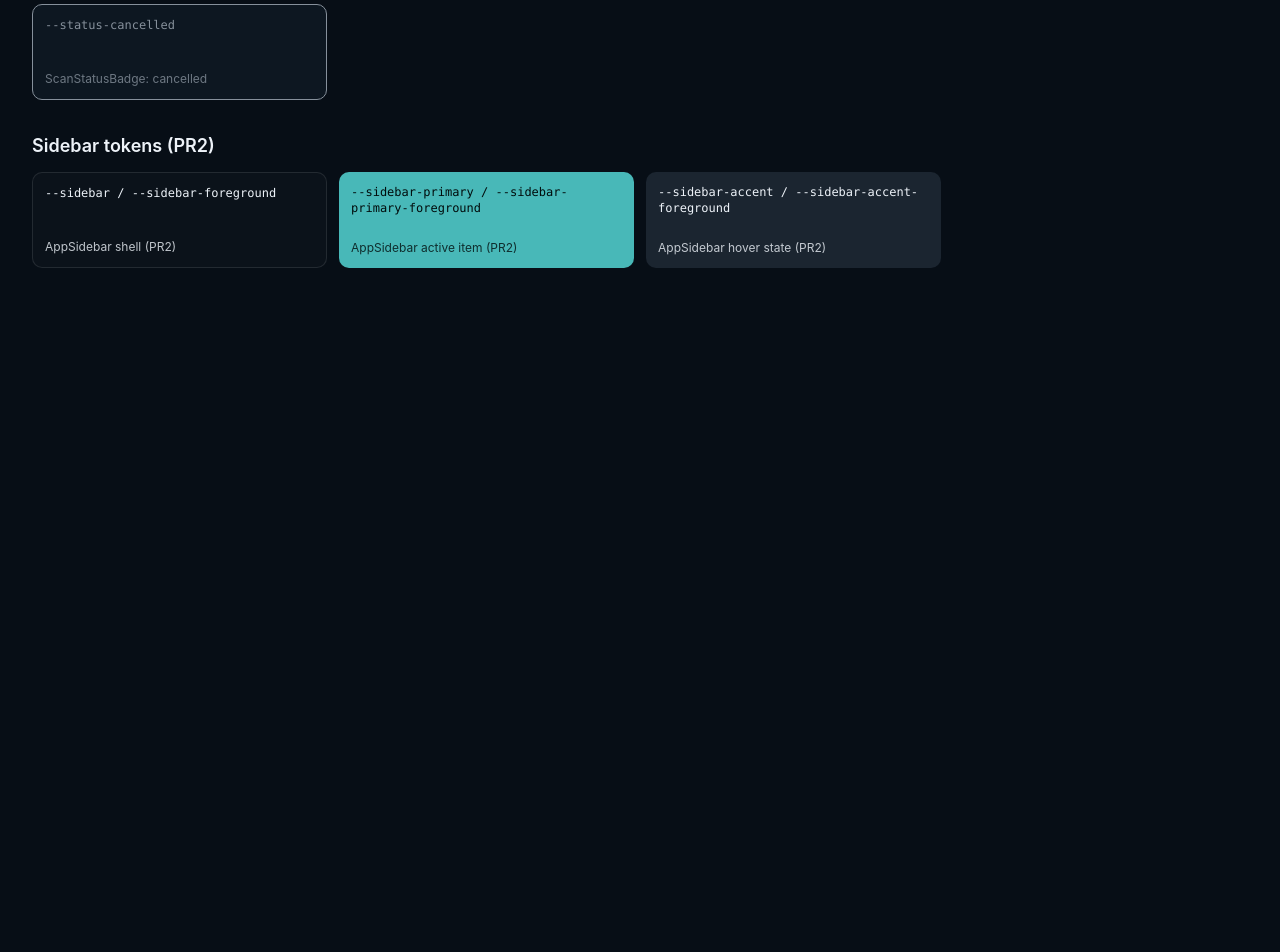
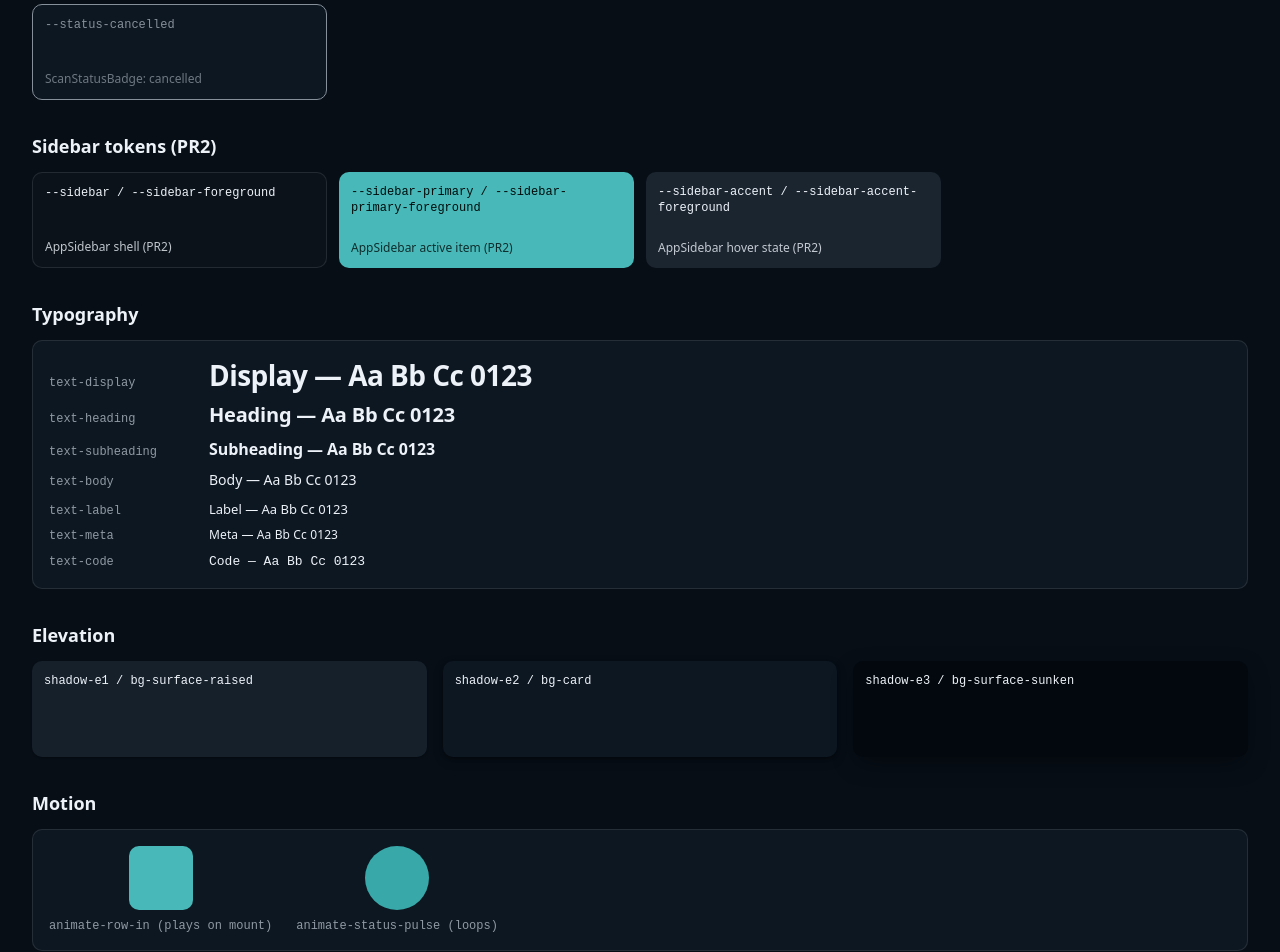
Before and after one commit to Juangarciaing/devsecops-security-orchestrator, a React (Vite) app in the folder frontend/: page /dev/palette-preview in a window 1280 px wide. Shown: the part 540-1492 px from the top of the page. Before the commit the page ends 840 px from the top, so only its background shows below. Built offline with nearby package versions, Linux system fonts and the light colour scheme; no server answers.

Commit message:
feat(design-system): add typography/motion/elevation token layer

```diff
--- a/frontend/package.json
+++ b/frontend/package.json
@@ -15,6 +15,8 @@
     "preview": "vite preview"
   },
   "dependencies": {
+    "@fontsource/ibm-plex-mono": "^5.3.0",
+    "@fontsource/ibm-plex-sans": "^5.3.0",
     "@hookform/resolvers": "^5.4.0",
     "@tanstack/react-query": "^5.101.2",
     "axios": "^1.18.1",
--- a/frontend/src/app/PalettePreviewPage.tsx
+++ b/frontend/src/app/PalettePreviewPage.tsx
@@ -104,6 +104,121 @@ function SwatchGrid({ title, swatches }: { title: string; swatches: Swatch[] })
   )
 }
 
+type TypeScaleStep = { name: string; className: string; sample: string }
+
+const TYPE_SCALE_STEPS: TypeScaleStep[] = [
+  { name: 'text-display', className: 'text-display', sample: 'Display — Aa Bb Cc 0123' },
+  { name: 'text-heading', className: 'text-heading', sample: 'Heading — Aa Bb Cc 0123' },
+  {
+    name: 'text-subheading',
+    className: 'text-subheading',
+    sample: 'Subheading — Aa Bb Cc 0123',
+  },
+  { name: 'text-body', className: 'text-body', sample: 'Body — Aa Bb Cc 0123' },
+  { name: 'text-label', className: 'text-label', sample: 'Label — Aa Bb Cc 0123' },
+  { name: 'text-meta', className: 'text-meta', sample: 'Meta — Aa Bb Cc 0123' },
+  {
+    name: 'text-code',
+    className: 'text-code font-mono',
+    sample: 'Code — Aa Bb Cc 0123',
+  },
+]
+
+function TypographySection() {
+  return (
+    <section className="space-y-3">
+      <h2 className="text-lg font-semibold">Typography</h2>
+      <div className="space-y-2 rounded-lg border border-border bg-card p-4">
+        {TYPE_SCALE_STEPS.map((step) => (
+          <div key={step.name} className="flex flex-wrap items-baseline gap-4">
+            <span className="w-36 shrink-0 font-mono text-xs text-muted-foreground">
+              {step.name}
+            </span>
+            <p className={step.className}>{step.sample}</p>
+          </div>
+        ))}
+      </div>
+    </section>
+  )
+}
+
+type ElevationBox = { name: string; shadowClassName: string; bgClassName: string }
+
+const ELEVATION_BOXES: ElevationBox[] = [
+  { name: 'shadow-e1 / bg-surface-raised', shadowClassName: 'shadow-e1', bgClassName: 'bg-surface-raised' },
+  { name: 'shadow-e2 / bg-card', shadowClassName: 'shadow-e2', bgClassName: 'bg-card' },
+  { name: 'shadow-e3 / bg-surface-sunken', shadowClassName: 'shadow-e3', bgClassName: 'bg-surface-sunken' },
+]
+
+function ElevationSection() {
+  return (
+    <section className="space-y-3">
+      <h2 className="text-lg font-semibold">Elevation</h2>
+      <div className="grid grid-cols-1 gap-4 sm:grid-cols-3">
+        {ELEVATION_BOXES.map((box) => (
+          <div
+            key={box.name}
+            className={`flex h-24 flex-col justify-between rounded-lg p-3 ${box.bgClassName} ${box.shadowClassName}`}
+          >
+            <span className="font-mono text-xs">{box.name}</span>
+          </div>
+        ))}
+      </div>
+    </section>
+  )
+}
+
+function MotionSection() {
+  return (
+    <section className="space-y-3">
+      <h2 className="text-lg font-semibold">Motion</h2>
+      <div className="flex flex-wrap items-center gap-6 rounded-lg border border-border bg-card p-4">
+        <div className="flex flex-col items-center gap-2">
+          <div className="animate-row-in h-16 w-16 rounded-lg bg-primary" />
+          <span className="font-mono text-xs text-muted-foreground">
+            animate-row-in (plays on mount)
+          </span>
+        </div>
+        <div className="flex flex-col items-center gap-2">
+          <div className="animate-status-pulse h-16 w-16 rounded-full bg-status-running" />
+          <span className="font-mono text-xs text-muted-foreground">
+            animate-status-pulse (loops)
+          </span>
+        </div>
+      </div>
+      <p className="text-meta text-muted-foreground">
+        Enable your OS-level &quot;reduce motion&quot; setting and reload this
+        page — both elements above must stop animating (Req5).
+      </p>
+    </section>
+  )
+}
+
+function FontsSection() {
+  return (
+    <section className="space-y-3">
+      <h2 className="text-lg font-semibold">Fonts</h2>
+      <div className="space-y-2 rounded-lg border border-border bg-card p-4">
+        <p className="font-sans text-body font-normal">
+          font-sans 400 — The quick brown fox jumps over the lazy dog
+        </p>
+        <p className="font-sans text-body font-medium">
+          font-sans 500 — The quick brown fox jumps over the lazy dog
+        </p>
+        <p className="font-sans text-body font-semibold">
+          font-sans 600 — The quick brown fox jumps over the lazy dog
+        </p>
+        <p className="font-mono text-code font-normal">
+          font-mono 400 — const scan = await runScanner(target)
+        </p>
+        <p className="font-mono text-code font-medium">
+          font-mono 500 — const scan = await runScanner(target)
+        </p>
+      </div>
+    </section>
+  )
+}
+
 export function PalettePreviewPage() {
   return (
     <div className="min-h-screen space-y-8 bg-background p-8 text-foreground">
@@ -117,6 +232,10 @@ export function PalettePreviewPage() {
       <SwatchGrid title="Severity tokens" swatches={SEVERITY_SWATCHES} />
       <SwatchGrid title="Status tokens" swatches={STATUS_SWATCHES} />
       <SwatchGrid title="Sidebar tokens (PR2)" swatches={SIDEBAR_SWATCHES} />
+      <TypographySection />
+      <ElevationSection />
+      <MotionSection />
+      <FontsSection />
     </div>
   )
 }
--- a/frontend/src/index.css
+++ b/frontend/src/index.css
@@ -1,5 +1,10 @@
 @import 'tailwindcss';
 @import 'tw-animate-css';
+@import '@fontsource/ibm-plex-sans/latin-400.css';
+@import '@fontsource/ibm-plex-sans/latin-500.css';
+@import '@fontsource/ibm-plex-sans/latin-600.css';
+@import '@fontsource/ibm-plex-mono/latin-400.css';
+@import '@fontsource/ibm-plex-mono/latin-500.css';
 
 @custom-variant dark (&:is(.dark *));
 
@@ -64,6 +69,47 @@
   --sidebar-accent-foreground: oklch(0.96 0.01 250);
   --sidebar-border: oklch(1 0 0 / 10%);
   --sidebar-ring: oklch(0.72 0.1 195 / 55%);
+
+  /* Font stacks (PR1 — IBM Plex, loaded via @fontsource above). */
+  --font-sans-stack: 'IBM Plex Sans', ui-sans-serif, system-ui, sans-serif;
+  --font-mono-stack: 'IBM Plex Mono', ui-monospace, SFMono-Regular, monospace;
+
+  /* Elevation (PR1 — surfaces above/below the base palette + shadow ramp). */
+  --surface-raised: oklch(0.24 0.025 250);
+  --surface-sunken: oklch(0.13 0.02 250);
+  --elevation-1: 0 1px 2px 0 oklch(0 0 0 / 0.3);
+  --elevation-2:
+    0 2px 4px -1px oklch(0 0 0 / 0.35), 0 4px 12px -2px oklch(0 0 0 / 0.3);
+  --elevation-3: 0 8px 24px -4px oklch(0 0 0 / 0.45);
+
+  /* Motion (PR1 — 120-200ms ease-out; every consumer must be gated by the
+     global prefers-reduced-motion block in @layer base below). */
+  --duration-fast: 120ms;
+  --duration-normal: 160ms;
+  --duration-slow: 200ms;
+  --easing-standard: cubic-bezier(0.2, 0, 0, 1);
+  --easing-exit: cubic-bezier(0.4, 0, 1, 1);
+}
+
+@keyframes row-in {
+  from {
+    opacity: 0;
+    transform: translateY(4px);
+  }
+  to {
+    opacity: 1;
+    transform: translateY(0);
+  }
+}
+
+@keyframes status-pulse {
+  0%,
+  100% {
+    opacity: 1;
+  }
+  50% {
+    opacity: 0.6;
+  }
 }
 
 @theme inline {
@@ -117,6 +163,60 @@
   --radius-md: calc(var(--radius) - 2px);
   --radius-lg: var(--radius);
   --radius-xl: calc(var(--radius) + 4px);
+
+  /* Fonts (PR1). */
+  --font-sans: var(--font-sans-stack);
+  --font-mono: var(--font-mono-stack);
+
+  /* Elevation aliases (PR1) — bg-surface-raised/sunken, shadow-e1/e2/e3. */
+  --color-surface-raised: var(--surface-raised);
+  --color-surface-sunken: var(--surface-sunken);
+  --shadow-e1: var(--elevation-1);
+  --shadow-e2: var(--elevation-2);
+  --shadow-e3: var(--elevation-3);
+
+  /* Motion aliases (PR1) — ease-standard/ease-exit, animate-row-in/status-pulse. */
+  --ease-standard: var(--easing-standard);
+  --ease-exit: var(--easing-exit);
+  --animate-row-in: row-in var(--duration-normal) var(--easing-standard) both;
+  --animate-status-pulse: status-pulse 2s var(--easing-standard) infinite;
+
+  /* Type scale (PR1) — 7 semantic steps, each with line-height/letter-spacing/
+     font-weight modifiers, consumed as a single class (e.g. text-heading). */
+  --text-display: 1.75rem;
+  --text-display--line-height: 2.25rem;
+  --text-display--letter-spacing: -0.02em;
+  --text-display--font-weight: 600;
+
+  --text-heading: 1.25rem;
+  --text-heading--line-height: 1.75rem;
+  --text-heading--letter-spacing: -0.01em;
+  --text-heading--font-weight: 600;
+
+  --text-subheading: 1rem;
+  --text-subheading--line-height: 1.5rem;
+  --text-subheading--letter-spacing: -0.005em;
+  --text-subheading--font-weight: 600;
+
+  --text-body: 0.875rem;
+  --text-body--line-height: 1.375rem;
+  --text-body--letter-spacing: 0em;
+  --text-body--font-weight: 400;
+
+  --text-label: 0.8125rem;
+  --text-label--line-height: 1.25rem;
+  --text-label--letter-spacing: 0em;
+  --text-label--font-weight: 500;
+
+  --text-meta: 0.75rem;
+  --text-meta--line-height: 1rem;
+  --text-meta--letter-spacing: 0.01em;
+  --text-meta--font-weight: 400;
+
+  --text-code: 0.8125rem;
+  --text-code--line-height: 1.25rem;
+  --text-code--letter-spacing: 0em;
+  --text-code--font-weight: 400;
 }
 
 @layer base {
@@ -126,4 +226,18 @@
   body {
     @apply bg-background text-foreground;
   }
+
+  /* Global reduced-motion gate (PR1, Req5) — the single point every current
+     and future animation/transition (including tw-animate-css output) must
+     pass through. Do not add per-component motion-reduce: variants; extend
+     this block instead so nothing is ever missed. */
+  @media (prefers-reduced-motion: reduce) {
+    *,
+    *::before,
+    *::after {
+      animation-duration: .01ms !important;
+      animation-iteration-count: 1 !important;
+      transition-duration: .01ms !important;
+    }
+  }
 }
```
Also changed, not shown: 2 other files (tests, documents, lock files or other folders).
